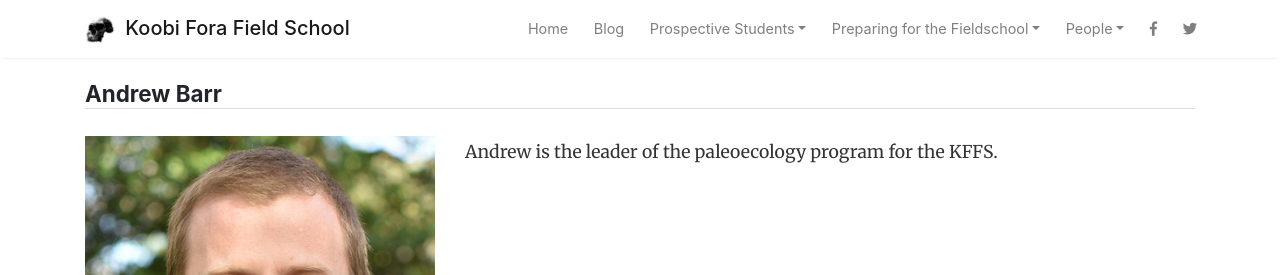
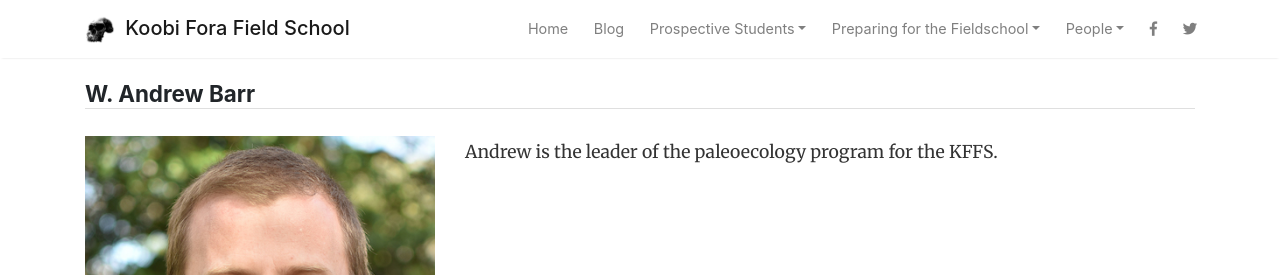
Before and after one commit to wabarr/KFFS, a Jekyll site: the page built from _people/andrew-barr.md, in a window 1280 px wide. Shown: the top 275 px of the page. Built offline with Jekyll 4.4.1, drawn with Linux system fonts in a browser that asks for light colours; nearby versions of some CDN libraries; comment, search, counter and statistics services are not loaded.

```diff
--- a/_people/andrew-barr.md
+++ b/_people/andrew-barr.md
@@ -1,5 +1,5 @@
 ---
-title: Andrew Barr
+title: W. Andrew Barr
 username: wabarr
 staff_member: 'yes'
 alum: 'no'
@@ -11,5 +11,6 @@ twitter: "@wabarree"
 first_name: W. Andrew
 family_name: Barr
 layout: person_detail
+
 ---
 Andrew is the leader of the paleoecology program for the KFFS.
```
